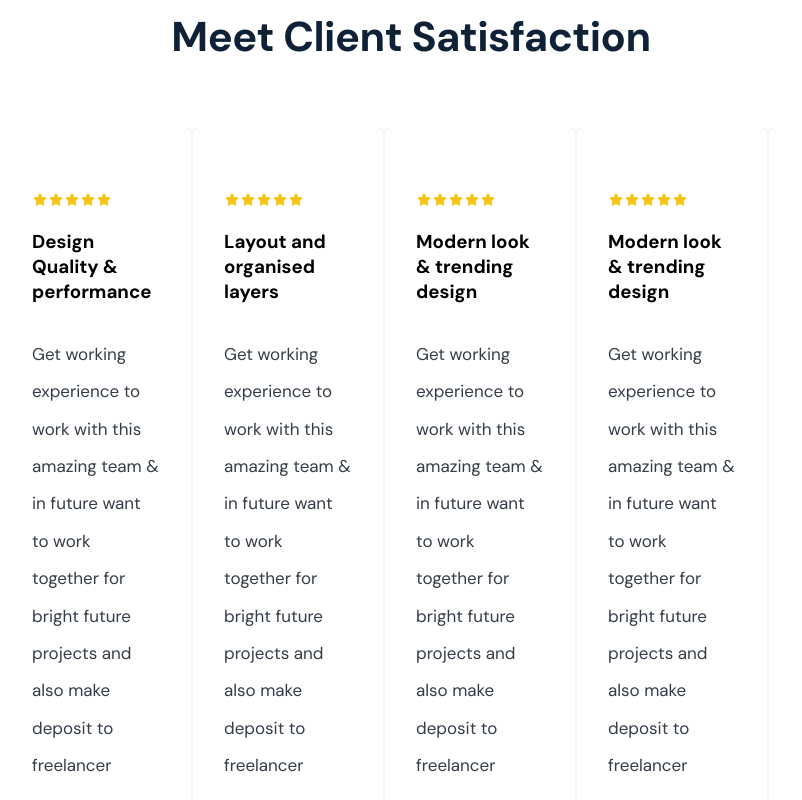
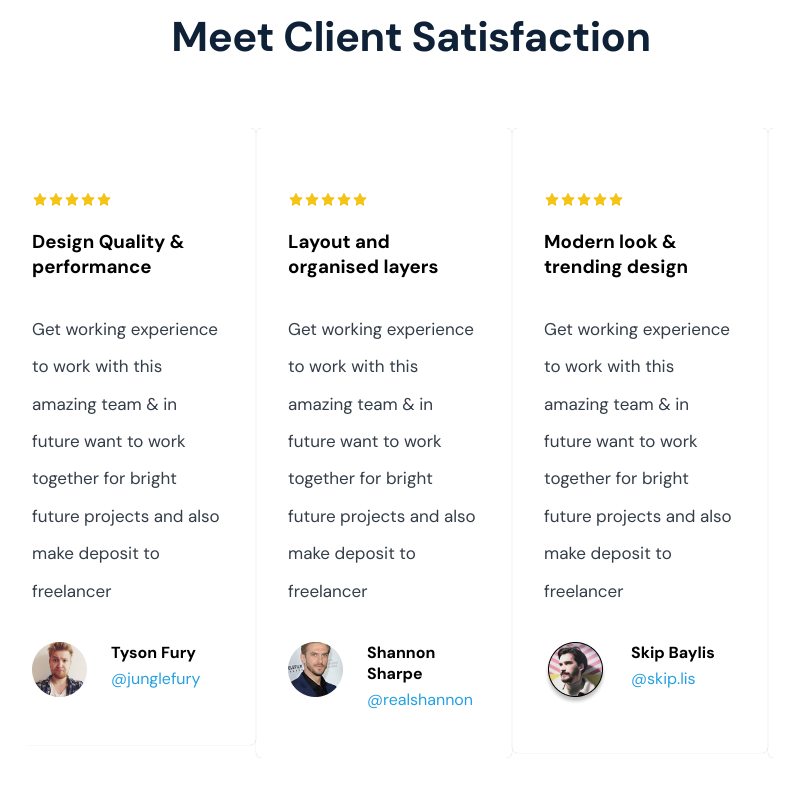
Before and after one commit to S-Solomon/App-Modern, a React (Create React App) app: page / in a window 1280 px wide. Shown: the part 4780-5580 px from the top of the page, without its empty margins (229-1031 px from the left). Built offline with nearby package versions, Linux system fonts and the light colour scheme.

Commit message:
slider breaakpoints

```diff
--- a/src/components/slider/SliderCarousel.tsx
+++ b/src/components/slider/SliderCarousel.tsx
@@ -13,7 +13,7 @@ const SliderCarousel = () => {
         dots: false,
         infinite: true,
         speed: 500,
-        slidesToShow: 4,
+        slidesToShow: 1,
         slidesToScroll: 1,
         autoplay: true,
         swipeToSlide: true,
@@ -27,6 +27,27 @@ const SliderCarousel = () => {
                     slidesToShow: 2,
                     slidesToScroll: 1,
                     infinite: true,
+                    autoplay:true,
+                    dots: false,
+                },
+            },
+            {
+                breakpoint: 1920,
+                settings: {
+                    slidesToShow: 4,
+                    slidesToScroll: 1,
+                    infinite: true,
+                    autoplay:true,
+                    dots: false,
+                },
+            },
+            {
+                breakpoint: 1440,
+                settings: {
+                    slidesToShow: 3,
+                    slidesToScroll: 1,
+                    infinite: true,
+                    autoplay:true,
                     dots: false,
                 },
             },
@@ -36,6 +57,7 @@ const SliderCarousel = () => {
                     slidesToShow: 1,
                     slidesToScroll: 1,
                     infinite: true,
+                    autoplay: true,
                     dots: false
                 },
             }
```
